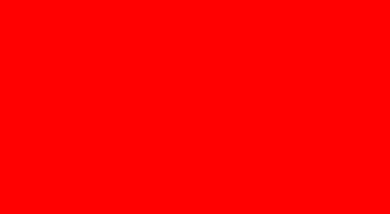
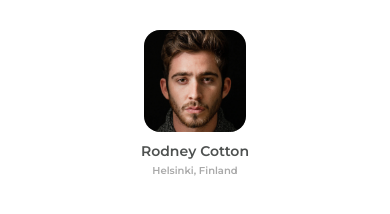
Before and after one commit to imdadAdelabou/my-gallery-devChallenges, a plain HTML site: page index.html in a window 390 px wide. Drawn offline with Linux system fonts and the light colour scheme.

Commit message:
currently work mobile first version of gallery page

```diff
--- a/css/index.css
+++ b/css/index.css
@@ -1,4 +1,38 @@
+@import url('https://fonts.googleapis.com/css2?family=Montserrat:wght@400;500;600;700&display=swap');
 body {
-    margin: 0;
-    background-color: red;
+    margin: 30px 12px 24px 12px;
+    font-size: 62.5%;
 }
+
+.center {
+    display: flex;
+    justify-content: center;
+    align-items: center;
+}
+
+@media screen and (max-width: 480px) {
+    body {}
+    .main__user__data__picture {
+        width: 102px;
+        height: 102px;
+        background-color: #C4C4C4;
+        border-radius: 16px;
+        object-fit: cover;
+    }
+    .main__user__data__name {
+        font-family: 'Montserrat';
+        font-weight: 600;
+        font-size: 1.4em;
+        color: #4E5150;
+        text-align: center;
+        margin: 10px 0 4px 0;
+    }
+    .main__user__data__country {
+        font-family: 'Montserrat';
+        font-weight: 600;
+        font-size: 1em;
+        color: #A9A9A9;
+        text-align: center;
+        margin: 0 0 12px 0;
+    }
+}
--- a/index.html
+++ b/index.html
@@ -10,7 +10,15 @@
 </head>
 
 <body>
-
+    <main>
+        <div class="main__user__data">
+            <div class="center">
+                <img src="./assets/profilePhoto.png" class="main__user__data__picture">
+            </div>
+            <h3 class="main__user__data__name">Rodney Cotton</h3>
+            <h3 class="main__user__data__country">Helsinki, Finland</h3>
+        </div>
+    </main>
 </body>
 
 </html>
```
Also changed, not shown: assets/profilePhoto.png (renamed from profilePhoto.png).
